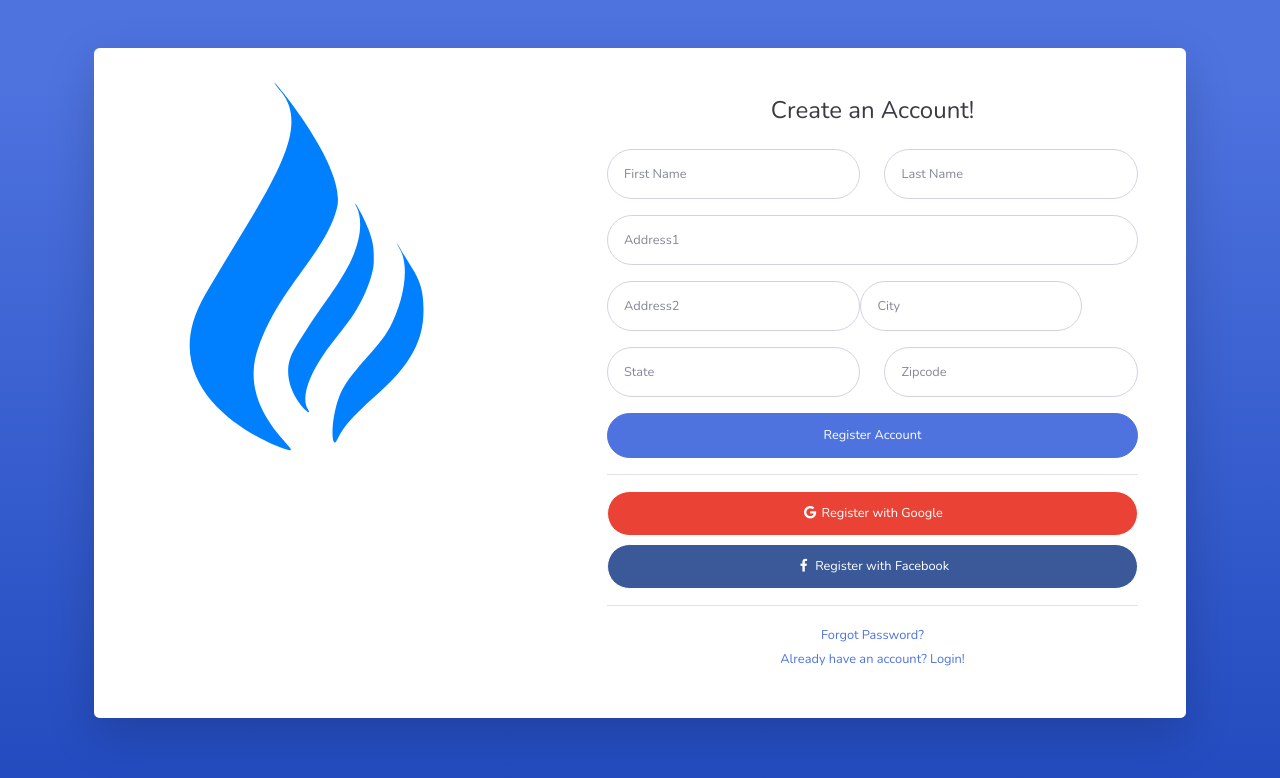
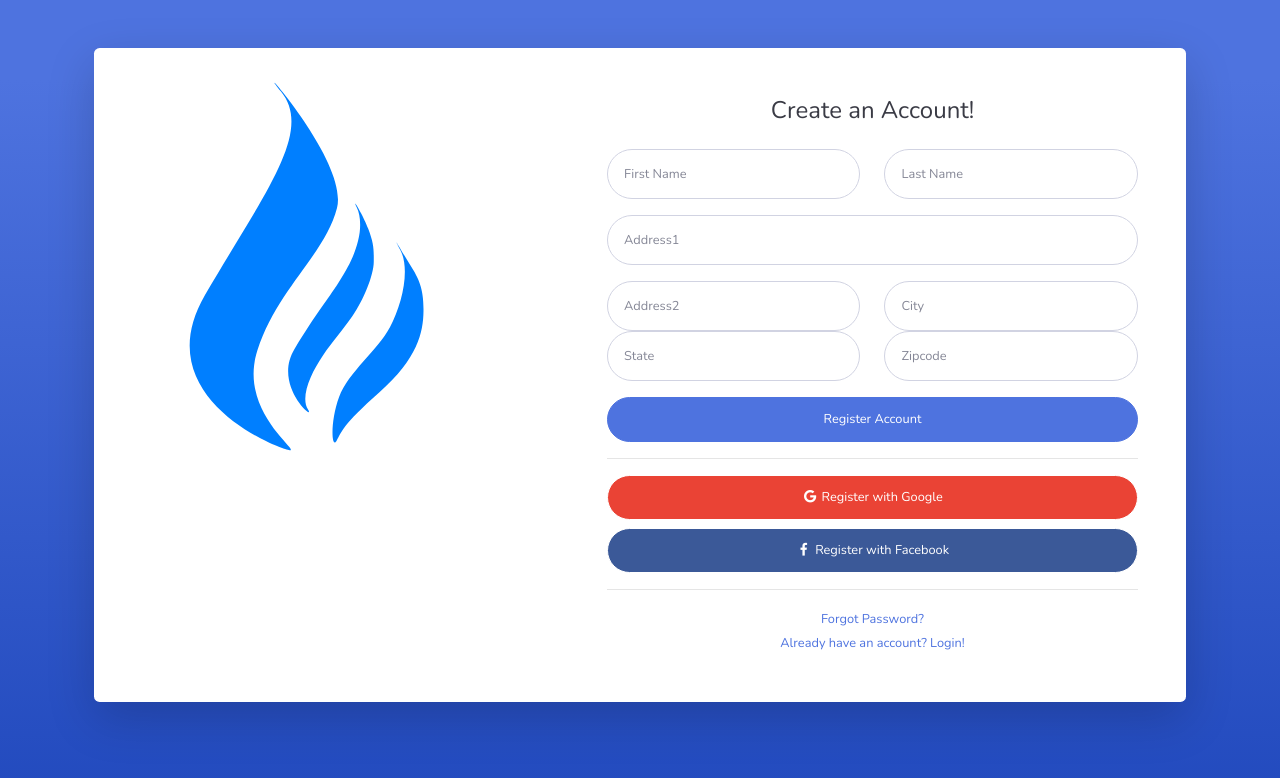
Before and after one commit to majorjg94/Software-Design-Project, a website with bundled scripts: page startbootstrap-sb-admin-2-gh-pages/register.html in a window 1280 px wide. Built offline with nearby package versions, Linux system fonts and the light colour scheme.

Commit message:
Update register.html

```diff
--- a/startbootstrap-sb-admin-2-gh-pages/register.html
+++ b/startbootstrap-sb-admin-2-gh-pages/register.html
@@ -51,9 +51,7 @@
                   <div class="col-sm-6 mb-3 mb-sm-0">
                     <input type="address" class="form-control form-control-user" id="address2" placeholder="Address2">
                 </div>
-                <div class="form-group row">
-                  <div class="col-sm-6 mb-3 mb-sm-0">
-                  </div>
+                <div class="col-sm-6">
                     <input type="city" class="form-control form-control-user" id="city" placeholder="City">
                   </div>
                 <div class="col-sm-6">
```
